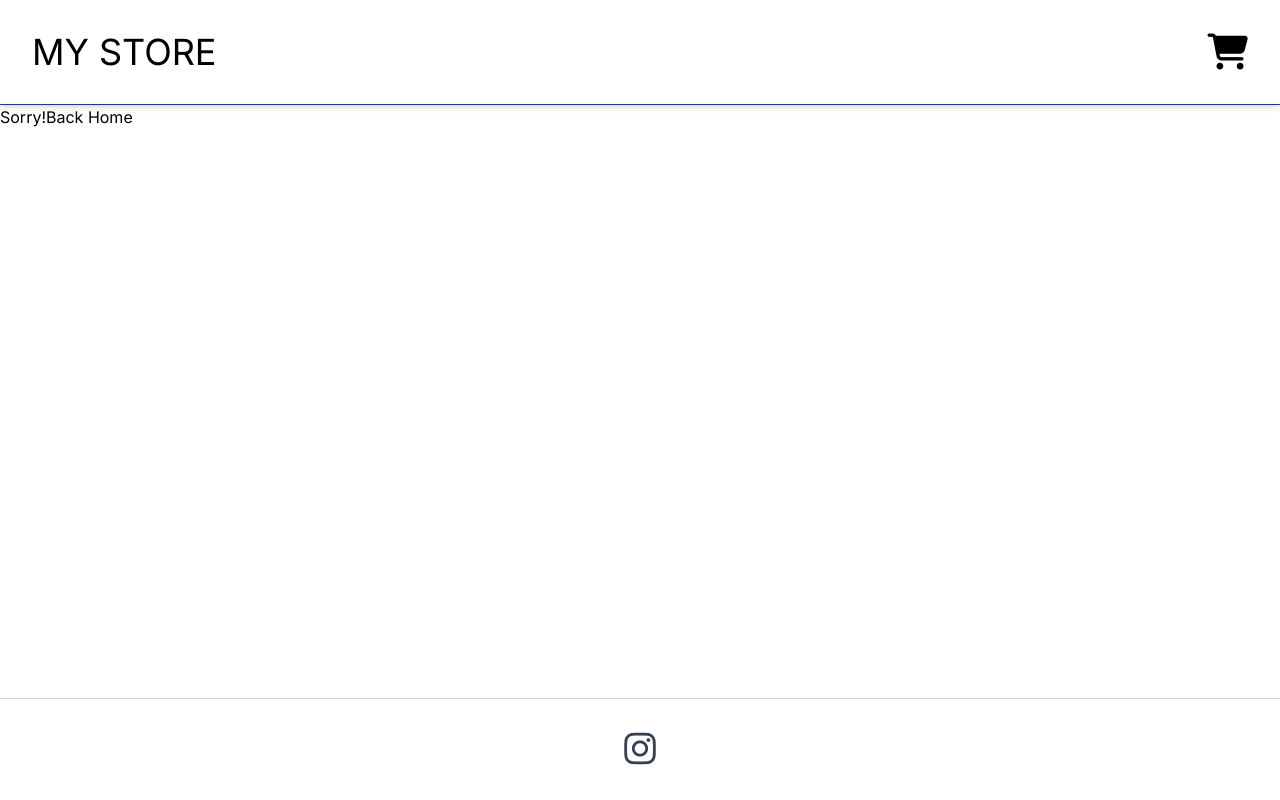
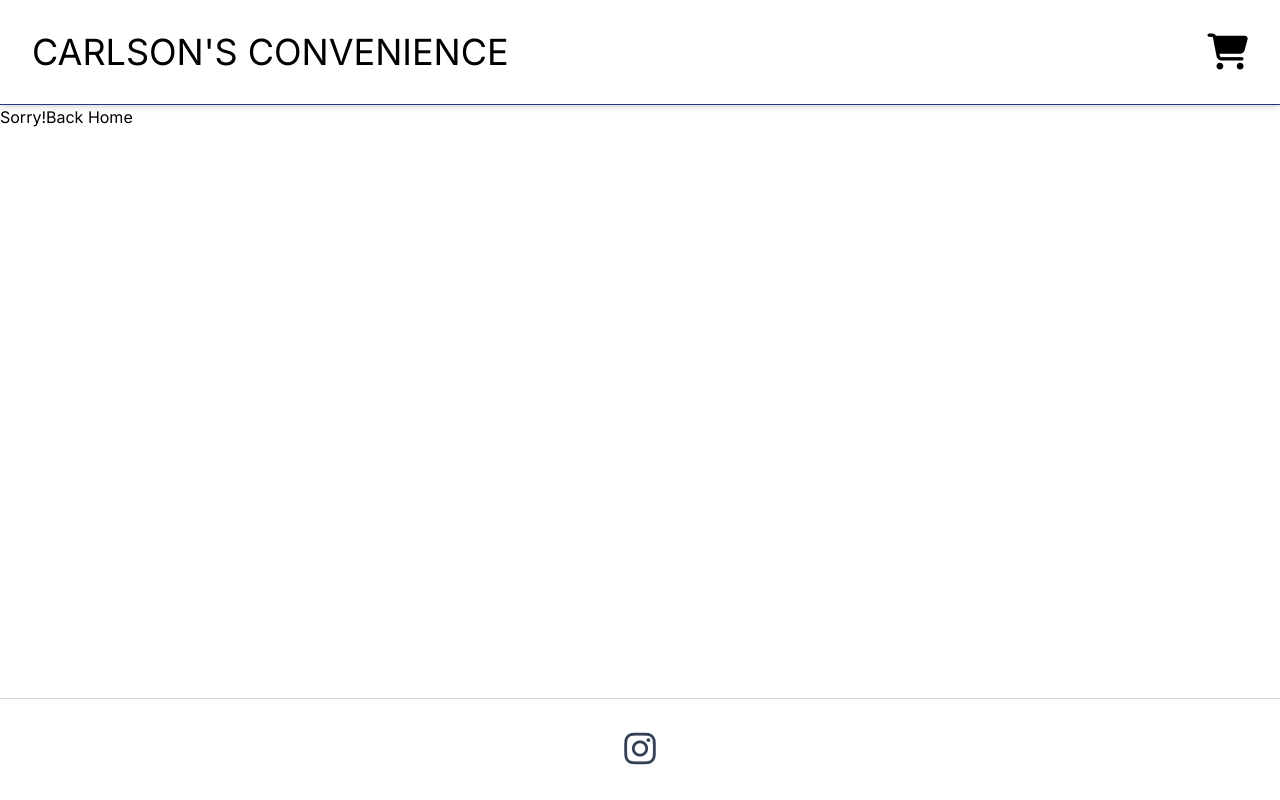
Before and after one commit to carlsondultra/nextjs-store, a Next.js app: page /cancel in a window 1280 px wide. Built offline with nearby package versions, Linux system fonts and the light colour scheme.

Commit message:
changing store name

```diff
--- a/app/Header.js
+++ b/app/Header.js
@@ -18,7 +18,7 @@ export default function Header() {
         <Modal />
       )}
         <Link href={'/'}>
-            <h1 className='uppercase cursor-pointer hover:scale-110'>My Store</h1>
+            <h1 className='uppercase cursor-pointer hover:scale-110'>Carlson's Convenience</h1>
         </Link>
         <div onClick={setOpenModal} className='relative cursor-pointer group grid place-items-center'>
           {cartItems.length > 0 && (
--- a/app/layout.js
+++ b/app/layout.js
@@ -6,7 +6,7 @@ import Header from './Header'
 const inter = Inter({ subsets: ['latin'] })
 
 export const metadata = {
-  title: 'My Store',
+  title: 'Convenience Store',
   description: 'Generated by create next app',
 }
 
```
